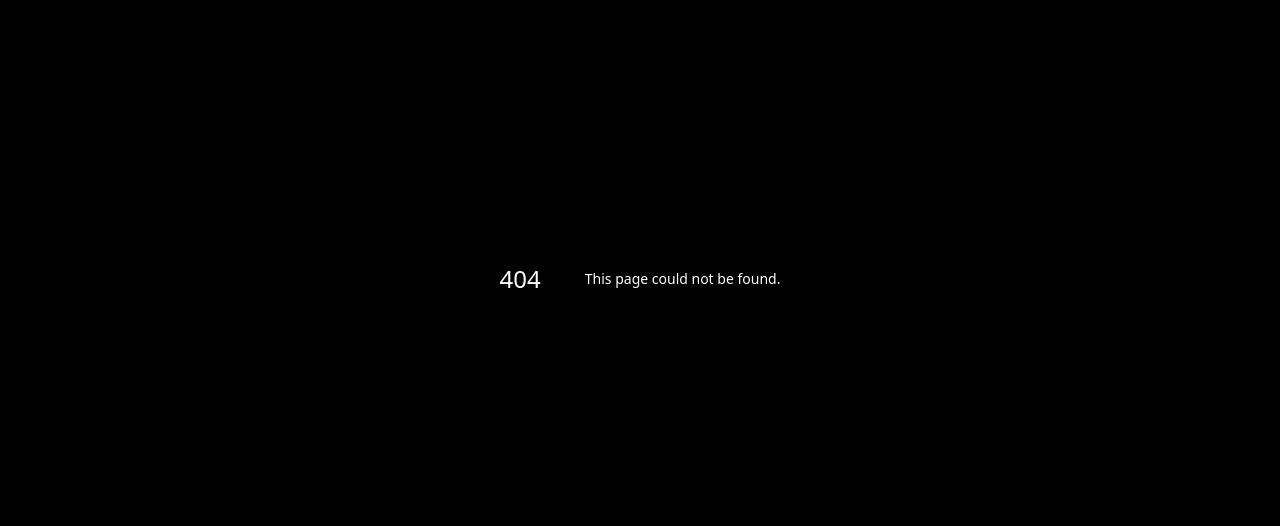
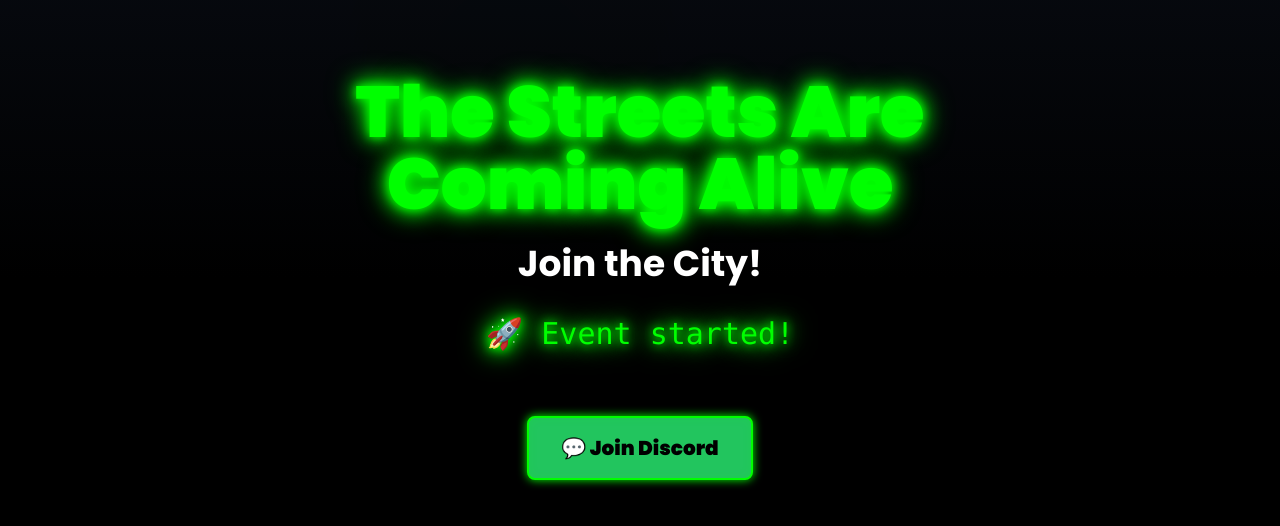
Before and after one commit to lumi1777777777-max/mainstreet-rp, a Next.js app: page /countdown in a window 1280 px wide. Before the commit this address had no page. Shown: the part 122-648 px from the top of the page. Built offline with nearby package versions, Linux system fonts and the light colour scheme.

Commit message:
Add countdown page with event timer

```diff
--- /dev/null
+++ b/app/countdown/page.tsx
@@ -0,0 +1,69 @@
+'use client';
+
+import { useEffect, useState } from 'react';
+
+export default function CountdownPage() {
+  const [countdown, setCountdown] = useState<string>('');
+
+  useEffect(() => {
+    const targetDate = new Date(Date.UTC(2026, 4, 5, 22, 0, 0)); // 01:00 EEST = 22:00 UTC 5.05
+
+    function updateCountdown() {
+      const now = new Date();
+      const diff = targetDate.getTime() - now.getTime();
+
+      if (diff <= 0) {
+        setCountdown('🚀 Event started!');
+        return;
+      }
+
+      const days = Math.floor(diff / (1000 * 60 * 60 * 24));
+      const hours = Math.floor((diff / (1000 * 60 * 60)) % 24);
+      const minutes = Math.floor((diff / (1000 * 60)) % 60);
+      const seconds = Math.floor((diff / 1000) % 60);
+
+      const localTime = targetDate.toLocaleString(undefined, { timeZoneName: 'short' });
+
+      setCountdown(`${days}d ${hours}h ${minutes}m ${seconds}s\nEvent time: ${localTime}`);
+    }
+
+    updateCountdown();
+    const interval = setInterval(updateCountdown, 1000);
+    return () => clearInterval(interval);
+  }, []);
+
+  return (
+    <div className="relative w-full min-h-screen flex items-center justify-center bg-black text-white overflow-hidden">
+      {/* Background Gradient */}
+      <div className="absolute inset-0 bg-gradient-to-b from-gray-900 via-black to-black opacity-50"></div>
+
+      {/* Glow Effects */}
+      <div className="absolute top-0 left-1/4 w-96 h-96 bg-green-500 rounded-full mix-blend-multiply filter blur-3xl opacity-20"></div>
+      <div className="absolute bottom-0 right-1/4 w-96 h-96 bg-blue-500 rounded-full mix-blend-multiply filter blur-3xl opacity-20"></div>
+
+      {/* Content */}
+      <div className="relative z-10 text-center max-w-2xl mx-auto px-4">
+        <h1 className="text-6xl md:text-7xl font-black mb-6 glow-green">
+          The Streets Are Coming Alive
+        </h1>
+
+        <h2 className="text-3xl md:text-4xl text-white mb-8 font-bold">
+          Join the City!
+        </h2>
+
+        <div className="text-2xl md:text-3xl glow-green font-mono whitespace-pre-line mb-8">
+          {countdown || 'Loading...'}
+        </div>
+
+        <a
+          href="https://discord.gg/UXMxcP86"
+          target="_blank"
+          rel="noopener noreferrer"
+          className="inline-block mt-8 px-8 py-4 bg-green-500 text-black font-black text-xl rounded-lg hover:bg-green-400 transition-all duration-300 neon-border shadow-2xl"
+        >
+          💬 Join Discord
+        </a>
+      </div>
+    </div>
+  );
+}
```
